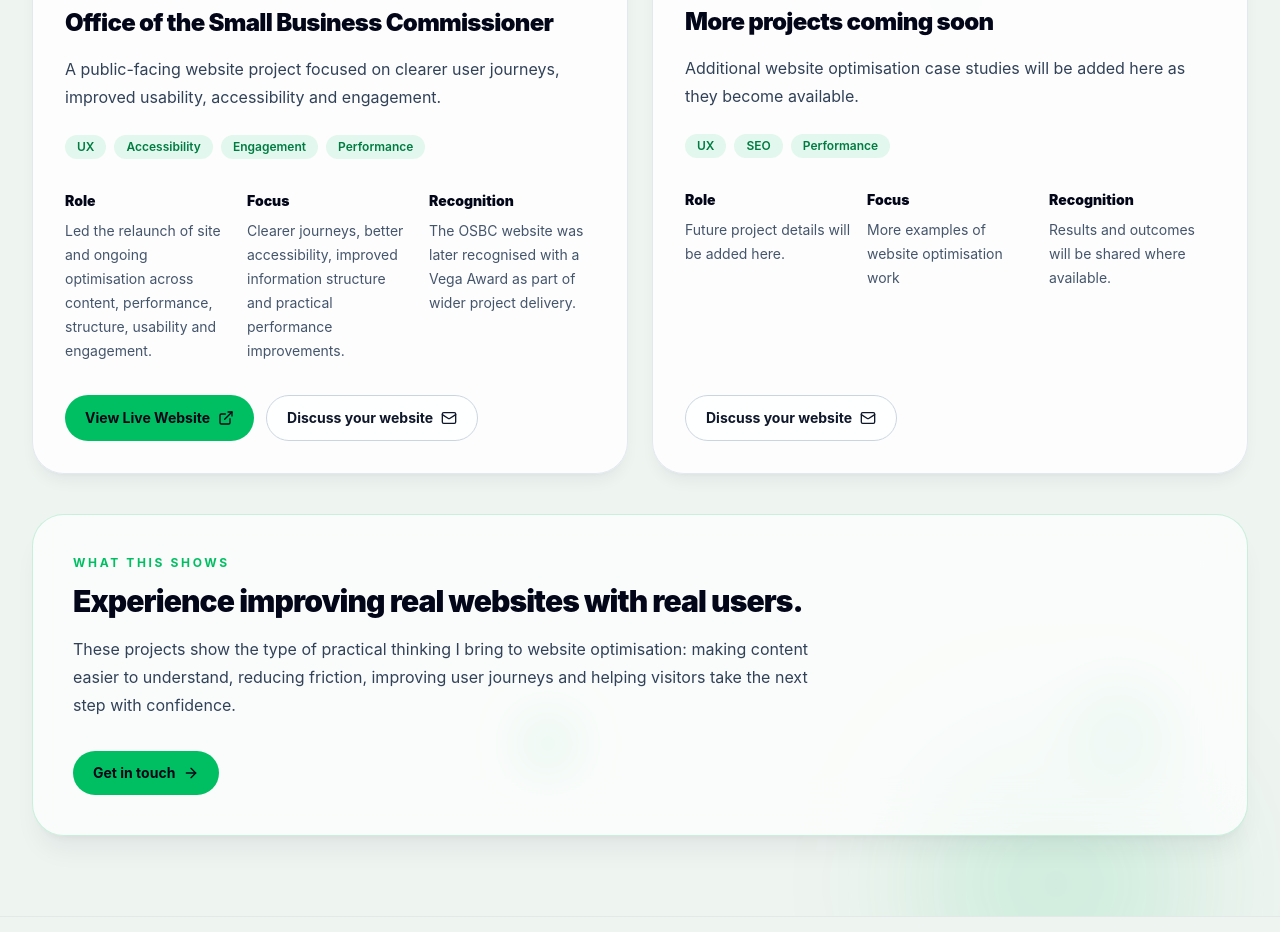
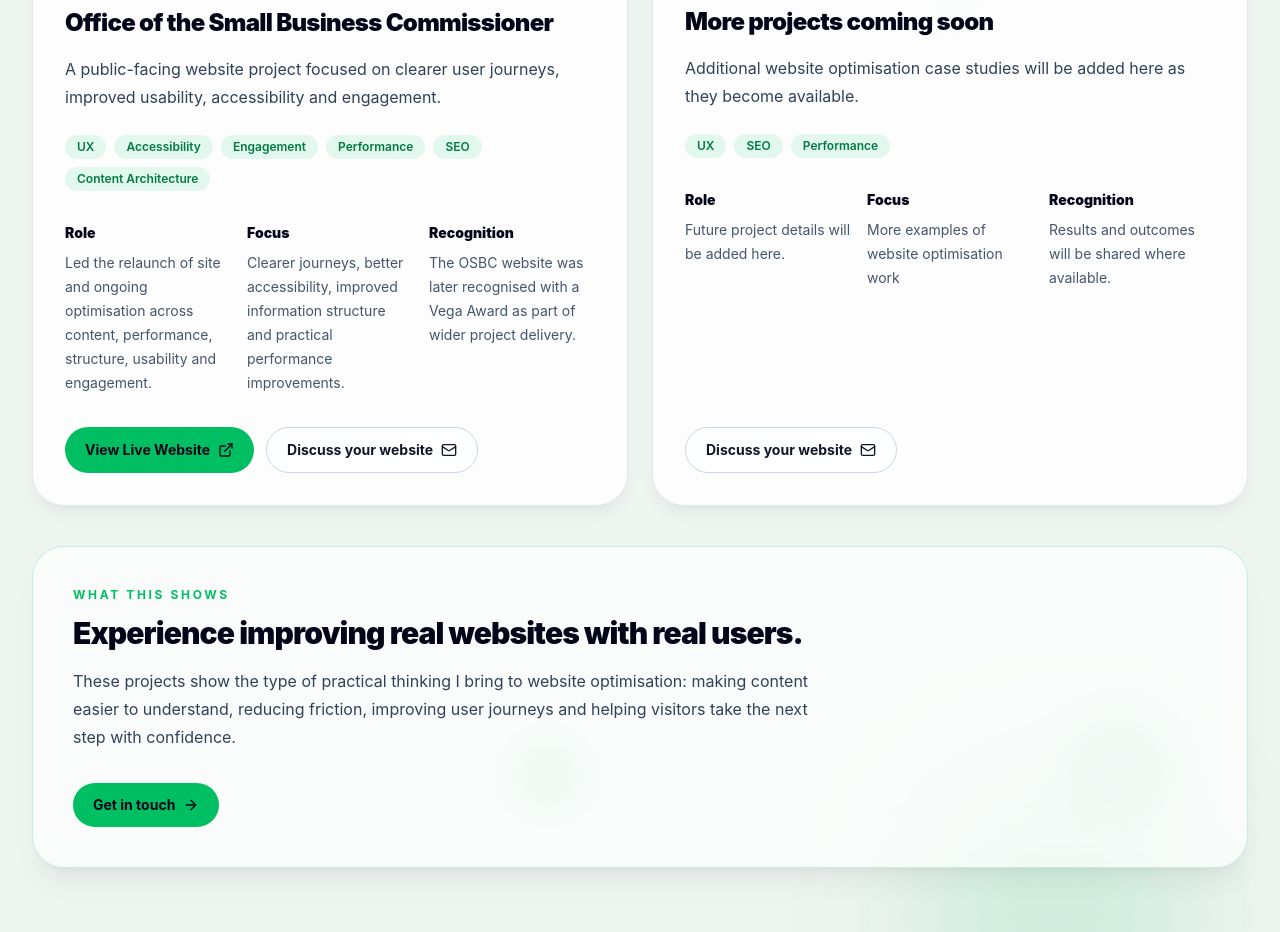
Before and after one commit to DKT15/DKT-Website-Optimisation, a React (Vite) app: page /recentwork in a window 1280 px wide. Shown: the part 860-1792 px from the top of the page. Built offline with nearby package versions, Linux system fonts and the light colour scheme.

Commit message:
added to the code.

```diff
--- a/src/data/projects.js
+++ b/src/data/projects.js
@@ -7,7 +7,14 @@ export const projects = [
       "Screenshot of the Office of the Small Business Commissioner website homepage",
     summary:
       "A public-facing website project focused on clearer user journeys, improved usability, accessibility and engagement.",
-    tags: ["UX", "Accessibility", "Engagement", "Performance"],
+    tags: [
+      "UX",
+      "Accessibility",
+      "Engagement",
+      "Performance",
+      "SEO",
+      "Content Architecture",
+    ],
     role: "Led the relaunch of site and ongoing optimisation across content, performance, structure, usability and engagement.",
     focus:
       "Clearer journeys, better accessibility, improved information structure and practical performance improvements.",
--- a/src/pages/Home.jsx
+++ b/src/pages/Home.jsx
@@ -115,16 +115,14 @@ export default function HomePage() {
               a larger project.
             </p>
             <div className="mt-7 flex flex-wrap gap-2">
-              {["UX", "Accessibility", "Performance", "Engagement"].map(
-                (tag) => (
+              {["UX", "Accessibility", "Performance", "SEO"].map((tag) => (
                 <span
                   key={tag}
                   className="rounded-full bg-[#00bf63]/10 px-3 py-1 text-xs font-semibold text-[#007c42]"
                 >
                   {tag}
                 </span>
-                ),
-              )}
+              ))}
             </div>
             <div className="mt-8 flex flex-wrap gap-4">
               <Link
```
Also changed, not shown: 1 other file (tests, documents, lock files or other folders). Lines whose indentation alone changed are shown as unchanged.
